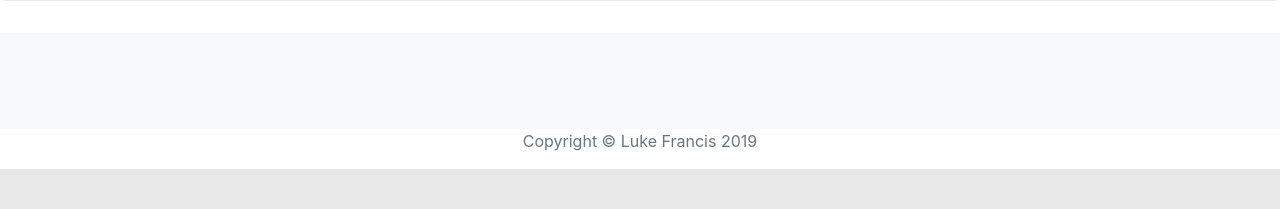
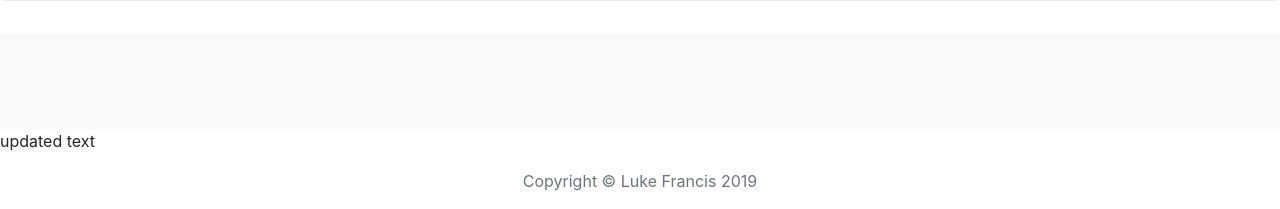
Before and after one commit to lukefrancis5/portfolio, a Django app: page / in a window 1280 px wide. Shown: the part 685-894 px from the top of the page. Before the commit the page ends 854 px from the top, so only its background shows below. Run offline with Django 3.2, Linux system fonts and the light colour scheme; data that the repository does not hold is empty; some libraries are stand-ins or nearby versions.

Commit message:
updated text

```diff
--- a/jobs/templates/jobs/home.html
+++ b/jobs/templates/jobs/home.html
@@ -81,6 +81,7 @@
     </div>
   </div>
 
+ <p>updated text</p>
 </main>
 <footer class="text-muted">
   <div class="container text-center">
```
